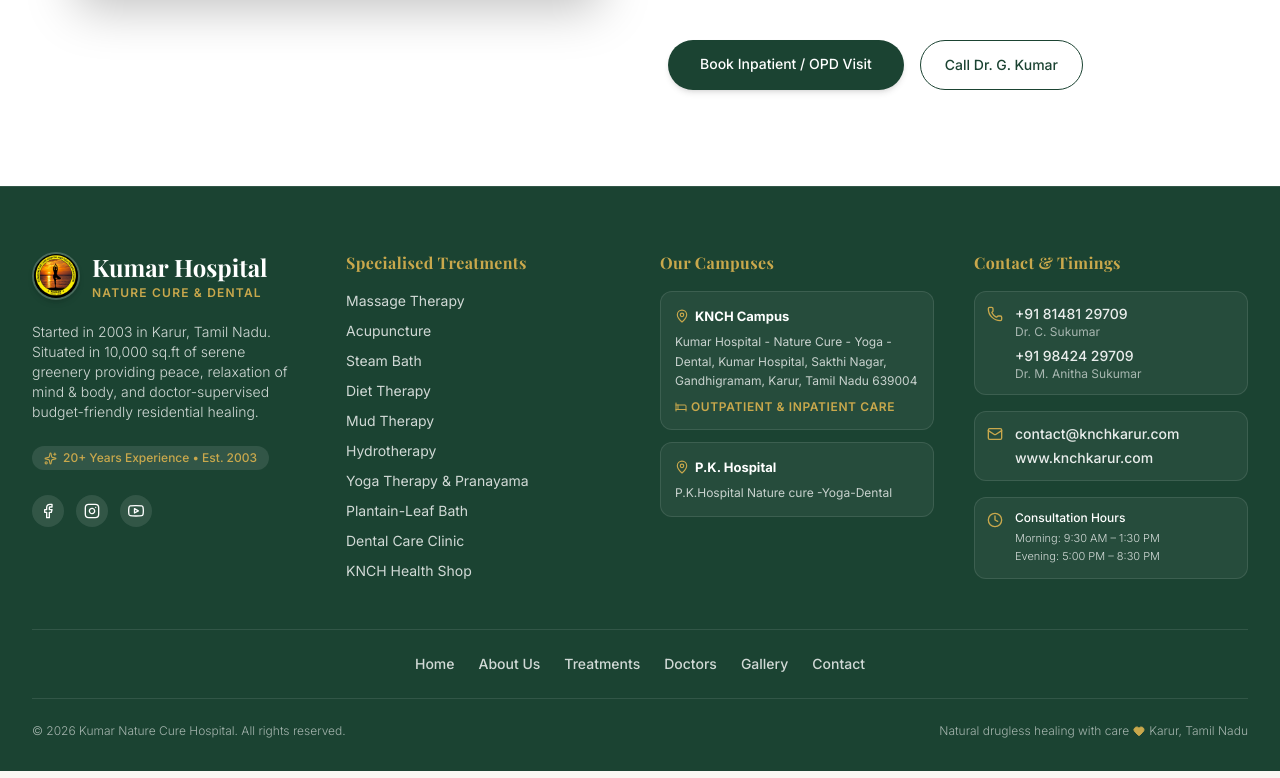
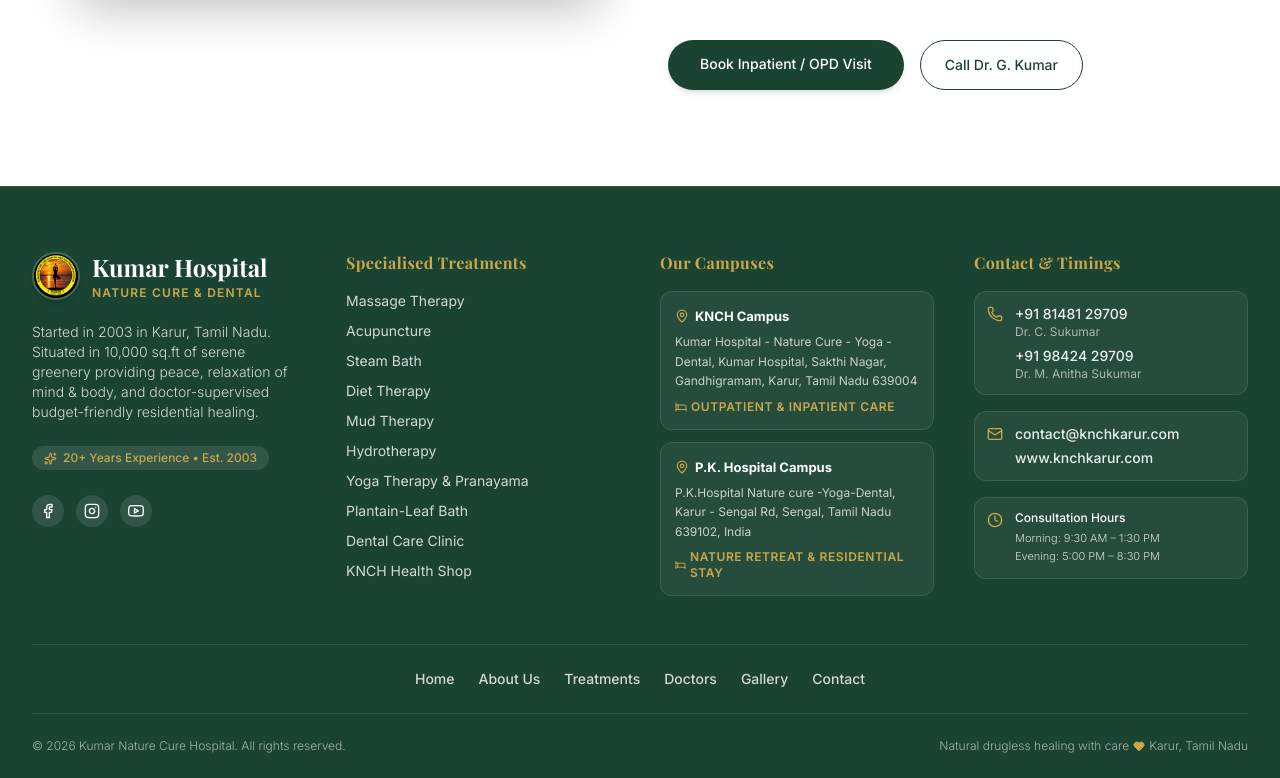
Before and after one commit to tradeology27/ayurvedha, a Next.js app: page /about in a window 1280 px wide. Shown: the part 3899-4677 px from the top of the page. Built offline with nearby package versions, Linux system fonts and the light colour scheme; a web font is replaced by a local one.

Commit message:
fix(address): update P.K. Hospital address to Karur - Sengal Rd, Sengal, Tamil Nadu 639102, India across all pages

```diff
--- a/src/app/about/page.tsx
+++ b/src/app/about/page.tsx
@@ -8,7 +8,7 @@
 
 export const metadata: Metadata = {
   title: "About Our Hospitals | Kumar Nature Cure Hospital & P.K. Hospital",
-  description: "Learn about Kumar Nature Cure Hospital (est. 2003, Karur) and P.K. Hospital (est. 2017, Kulithalai). Over 20 years of drugless naturopathy, hydrotherapy, and yoga therapy.",
+  description: "Learn about Kumar Nature Cure Hospital (est. 2003, Karur) and P.K. Hospital Nature Cure (est. 2017, Sengal, Karur). Over 20 years of drugless naturopathy, hydrotherapy, and yoga therapy.",
   alternates: {
     canonical: "/about",
   },
--- a/src/app/contact/page.tsx
+++ b/src/app/contact/page.tsx
@@ -5,7 +5,7 @@
 
 export const metadata: Metadata = {
   title: "Contact & Appointments | Kumar Nature Cure Hospital & P.K. Hospital",
-  description: "Contact Kumar Nature Cure Hospital (Gandhigramam, Karur) and P.K. Hospital (Kulithalai). Call +91 94433 34220 / +91 94432 40040 or book your consultation online.",
+  description: "Contact Kumar Nature Cure Hospital (Gandhigramam, Karur) and P.K. Hospital Nature Cure (Karur - Sengal Rd, Sengal). Call +91 81481 29709 / +91 98424 29709 or book your consultation online.",
   alternates: {
     canonical: "/contact",
   },
@@ -105,10 +105,16 @@
               <div className="space-y-3.5 text-xs sm:text-sm text-foreground/80">
                 <div className="flex items-start gap-3">
                   <MapPin size={18} className="text-primary shrink-0 mt-0.5" />
-                  <span className="leading-relaxed">
-                    P.K.Hospital Nature cure -Yoga-Dental,<br/>
-                    Karur, Tamil Nadu.
-                  </span>
+                  <a
+                    href="https://www.google.com/maps/search/?api=1&query=P.K.Hospital+Nature+cure+-Yoga-Dental,+Karur+-+Sengal+Rd,+Sengal,+Tamil+Nadu+639102"
+                    target="_blank"
+                    rel="noopener noreferrer"
+                    className="leading-relaxed hover:text-primary transition-colors block"
+                  >
+                    <strong className="block font-semibold">P.K.Hospital Nature cure -Yoga-Dental</strong>
+                    Karur - Sengal Rd, Sengal,<br/>
+                    Tamil Nadu 639102, India.
+                  </a>
                 </div>
 
                 <div className="flex items-start gap-3">
@@ -179,7 +185,7 @@
 
             {/* P.K. Hospital Map */}
             <div className="flex flex-col">
-              <h4 className="text-lg font-bold text-primary mb-3 text-center">P.K. Hospital (Nature Retreat)</h4>
+              <h4 className="text-lg font-bold text-primary mb-3 text-center">P.K. Hospital (Karur - Sengal Rd)</h4>
               <div className="rounded-3xl overflow-hidden shadow-xl h-[400px] w-full border border-gray-200">
                 <iframe
                   src="https://maps.google.com/maps?q=P.K.Hospital+Nature+cure+-Yoga-Dental,+Karur+-+Sengal+Rd,+Sengal,+Tamil+Nadu+639102&t=&z=15&ie=UTF8&iwloc=&output=embed"
@@ -189,7 +195,7 @@
                   allowFullScreen={true}
                   loading="lazy"
                   referrerPolicy="no-referrer-when-downgrade"
-                  title="P.K. Hospital Karur Location Map"
+                  title="P.K. Hospital Nature Cure Yoga Dental - Karur Sengal Road Location Map"
                 ></iframe>
               </div>
             </div>
--- a/src/app/faq/page.tsx
+++ b/src/app/faq/page.tsx
@@ -21,7 +21,7 @@
   },
   {
     question: "Do you offer residential inpatient (admission) facilities?",
-    answer: "Yes. Both Kumar Nature Cure Hospital (Gandhigramam, Karur) and P.K. Hospital (Kulithalai) offer residential inpatient facilities surrounded by serene greenery, organic natural diet, and round-the-clock medical care by qualified doctors.",
+    answer: "Yes. Both Kumar Nature Cure Hospital (Gandhigramam, Karur) and P.K. Hospital (Karur - Sengal Rd, Sengal) offer residential inpatient facilities surrounded by serene greenery, organic natural diet, and round-the-clock medical care by qualified doctors.",
   },
   {
     question: "What are the key treatments included during a residential stay?",
--- a/src/app/gallery/page.tsx
+++ b/src/app/gallery/page.tsx
@@ -4,7 +4,7 @@
 
 export const metadata: Metadata = {
   title: "Photo Gallery | Hospital Campuses, Treatments & Nature Sanctuary",
-  description: "View photos of Kumar Nature Cure Hospital (Karur) and P.K. Hospital (Kulithalai): lush green campuses, patient rooms, mud therapy, spinal bath, and yoga hall.",
+  description: "View photos of Kumar Nature Cure Hospital (Karur) and P.K. Hospital (Sengal, Karur): lush green campuses, patient rooms, mud therapy, spinal bath, and yoga hall.",
   alternates: {
     canonical: "/gallery",
   },
--- a/src/app/layout.tsx
+++ b/src/app/layout.tsx
@@ -26,7 +26,8 @@
   keywords: [
     "Kumar Nature Cure Hospital",
     "KNCH Karur",
-    "P.K. Hospital Kulithalai",
+    "P.K. Hospital Sengal Karur",
+    "P.K.Hospital Nature cure -Yoga-Dental",
     "Naturopathy Hospital Karur",
     "Nature Cure Hospital Tamil Nadu",
     "Best Naturopathy Center Tamil Nadu",
@@ -177,17 +178,17 @@
       {
         "@type": ["Hospital", "MedicalOrganization", "LocalBusiness"],
         "@id": "https://www.knchkarur.com/#pk-hospital",
-        "name": "P.K. Hospital",
-        "alternateName": ["P.K. Nature Cure Hospital Kulithalai"],
+        "name": "P.K.Hospital Nature cure -Yoga-Dental",
+        "alternateName": ["P.K. Hospital", "P.K. Nature Cure Hospital Sengal Karur"],
         "url": "https://www.knchkarur.com",
-        "description": "Expanded campus established in 2017 near Kulithalai, Karur district, offering extensive residential nature cure retreats, cottages, organic farms, and dental clinic.",
-        "telephone": "+91 94432 40040",
+        "description": "Lush 10,000 sq.ft residential nature cure sanctuary and dental clinic at Karur - Sengal Rd, Sengal, Tamil Nadu.",
+        "telephone": "+91 81481 29709",
         "address": {
           "@type": "PostalAddress",
-          "streetAddress": "Inam Karur to Kulithalai Highway",
-          "addressLocality": "Kulithalai",
+          "streetAddress": "Karur - Sengal Rd, Sengal",
+          "addressLocality": "Sengal, Karur",
           "addressRegion": "Tamil Nadu",
-          "postalCode": "639104",
+          "postalCode": "639102",
           "addressCountry": "IN"
         }
       },
--- a/src/components/Footer.tsx
+++ b/src/components/Footer.tsx
@@ -153,10 +153,18 @@
               {/* PK Hospital Location */}
               <div className="bg-white/5 p-3.5 rounded-xl border border-white/10 hover:bg-white/10 transition-colors">
                 <p className="font-bold text-white text-[13px] flex items-center gap-1.5 mb-1.5">
-                  <MapPin size={14} className="text-secondary" /> P.K. Hospital
+                  <MapPin size={14} className="text-secondary" /> P.K. Hospital Campus
                 </p>
-                <p className="text-white/75 text-xs leading-relaxed">
-                  P.K.Hospital Nature cure -Yoga-Dental
+                <a
+                  href="https://www.google.com/maps/search/?api=1&query=P.K.Hospital+Nature+cure+-Yoga-Dental,+Karur+-+Sengal+Rd,+Sengal,+Tamil+Nadu+639102"
+                  target="_blank"
+                  rel="noopener noreferrer"
+                  className="text-white/75 text-xs leading-relaxed block hover:text-white transition-colors"
+                >
+                  P.K.Hospital Nature cure -Yoga-Dental, Karur - Sengal Rd, Sengal, Tamil Nadu 639102, India
+                </a>
+                <p className="text-secondary text-xs mt-2 font-semibold flex items-center gap-1 uppercase tracking-wider">
+                  <Bed size={12} /> Nature Retreat & Residential Stay
                 </p>
               </div>
             </div>
--- a/src/components/home/AIFactSheet.tsx
+++ b/src/components/home/AIFactSheet.tsx
@@ -15,7 +15,7 @@
     },
     {
       label: "Campuses",
-      value: "KNCH (Gandhigramam, Karur) & P.K. Hospital (Kulithalai)",
+      value: "KNCH (Gandhigramam, Karur) & P.K. Hospital (Karur - Sengal Rd)",
       icon: MapPin,
     },
     {
@@ -40,7 +40,7 @@
     },
     {
       label: "Contact & Helpline",
-      value: "+91 94433 34220 / +91 94432 40040",
+      value: "+91 81481 29709 / +91 98424 29709",
       icon: HeartHandshake,
     },
   ];
@@ -52,7 +52,7 @@
     },
     {
       q: "Are residential stays available for patients?",
-      a: "Yes. Both the Gandhigramam campus in Karur and the P.K. Hospital campus in Kulithalai provide peaceful, green residential accommodations with natural organic diet plans tailored by qualified doctors."
+      a: "Yes. Both the Gandhigramam campus in Karur and the P.K. Hospital campus on Karur - Sengal Rd provide peaceful, green residential accommodations with natural organic diet plans tailored by qualified doctors."
     },
     {
       q: "Who conducts the medical consultations?",
--- a/src/components/home/AppointmentForm.tsx
+++ b/src/components/home/AppointmentForm.tsx
@@ -37,7 +37,7 @@
   const onSubmit = async (data: FormData) => {
     setIsSubmitting(true);
 
-    const hospitalName = data.hospital === "knch-main" ? "Kumar Nature Cure Hospital" : "P.K. Hospital";
+    const hospitalName = data.hospital === "knch-main" ? "Kumar Nature Cure Hospital (Gandhigramam)" : "P.K.Hospital Nature cure -Yoga-Dental (Karur - Sengal Rd)";
     let text = `*New Booking Request!* 🌿\n\n`;
     text += `👤 *Name:* ${data.name}\n`;
     text += `📞 *Phone:* ${data.phone}\n`;
@@ -219,7 +219,7 @@
                   }`}
                 >
                   <option value="knch-main">Kumar Nature Cure Hospital (Gandhigramam, Karur)</option>
-                  <option value="pk-hospital">P.K. Hospital (Karur)</option>
+                  <option value="pk-hospital">P.K.Hospital Nature cure -Yoga-Dental (Karur - Sengal Rd, Sengal)</option>
                 </select>
                 {errors.hospital && (
                   <p className="text-red-500 text-xs">{errors.hospital.message}</p>
--- a/src/data/hospitals.ts
+++ b/src/data/hospitals.ts
@@ -86,11 +86,11 @@
       "Medicinal Herbal Gardens & Walking Trails"
     ],
     address: {
-      line1: "P.K. Hospital Campus, Greenery Nature Enclave",
-      area: "Gandhigramam Surroundings",
-      city: "Karur",
-      landmark: "Close to Trichy National Highway",
-      pincode: "639004"
+      line1: "Karur - Sengal Rd, Sengal",
+      area: "Sengal",
+      city: "Karur, Tamil Nadu",
+      landmark: "Karur - Sengal Road",
+      pincode: "639102"
     },
     phones: ["+91 81481 29709", "+91 98424 29709"],
     timings: "Residential Care: 24 Hours | Day Visit: 8:00 AM – 6:00 PM",
```
